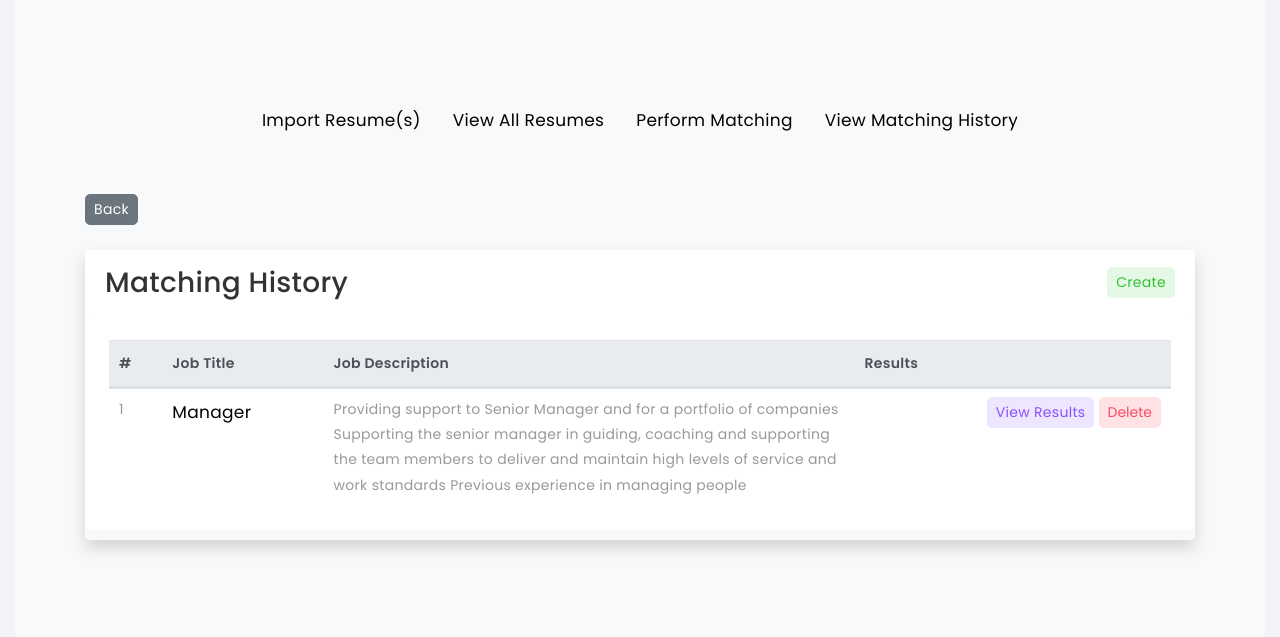
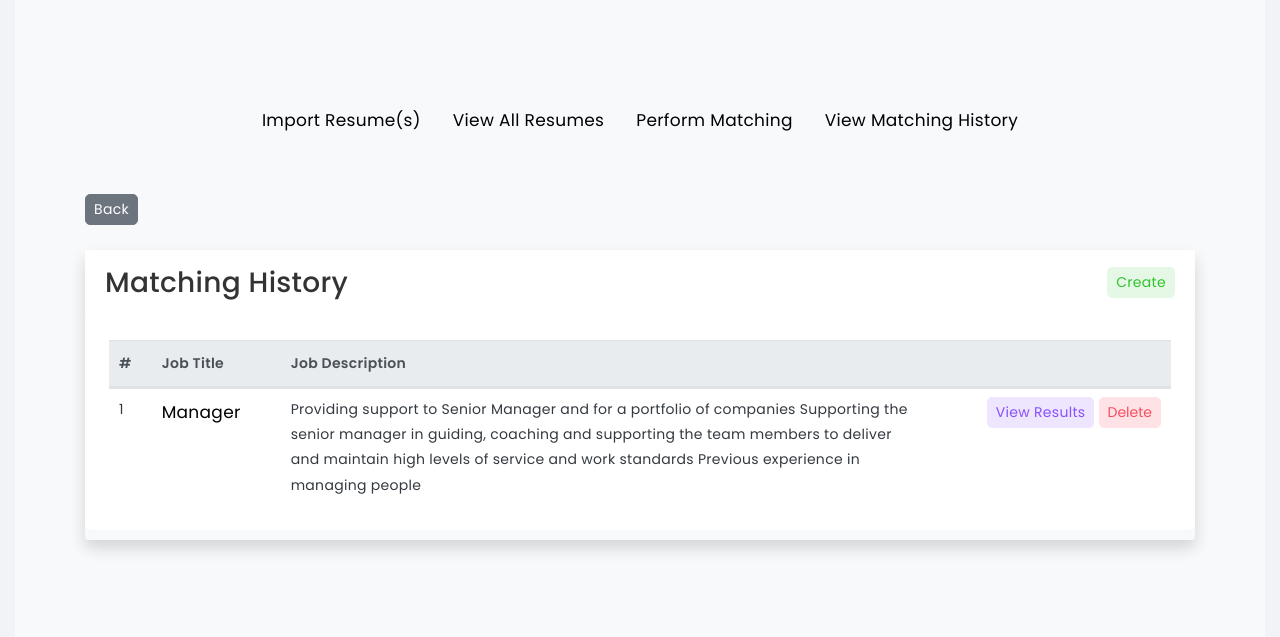
Before and after one commit to pxian/careercare, a Django app: page /resumeanalyzer/history/ in a window 1280 px wide. Shown: the part 102-739 px from the top of the page. Run offline with Django 3.2, Linux system fonts and the light colour scheme; data comes from the database, SQL or seed files in the repository; parts of the project's set-up code (start-up, migrations or seed data) failed here and were passed over; some libraries are stand-ins or nearby versions.

Commit message:
Pagination

```diff
--- a/resumeanalyzer/templates/history.html
+++ b/resumeanalyzer/templates/history.html
@@ -58,13 +58,13 @@
                 <div class="job-post-item bg-white p-4 d-block d-md-flex align-items-center w-100">
                     <div class="portlet-body w-100">
                         <div class="table-scrollable table-scrollable-borderless">
-                            <table class="table align-items-center table-flush dataTable">
+                            <table class="table table-light text-dark dataTable">
                                 <thead class="thead-light">
                                     <tr>
                                         <th scope="col">#</th>
                                         <th scope="col">Job Title</th>
                                         <th scope="col">Job Description</th>
-                                        <th scope="col">Results</th>
+                                        <th scope="col"></th>
                                     </tr>
                                 </thead>
                                 <tbody>
@@ -72,7 +72,7 @@
                                     <tr>
                                         <td>{{ forloop.counter }}</td>
                                         <td><a href="{{ job.jobdesc.url }}" target="_blank">{{ job.title }}</a></td>
-                                        <td style="width:50%">{{ job.summary }}</td>
+                                        <td style="width:60%">{{ job.summary }}</td>
                                         <td style="text-align:right;"><a href="{% url 'resumeanalyzer:result' job.jobid %}" class="btn btn-sm btn-info">View Results</a>
                                             <form style="display:inline-block;" method="POST"
                                                 action="{% url 'resumeanalyzer:deleteJob' job.jobid %}"
@@ -113,9 +113,6 @@ r - pRocessing
         "zeroRecords": "<div class='p-3'><img class='mx-auto pt-2' width='250' src='/static/images/not_found.png' style='cursor: auto'>" +
           "<p class='mx-auto'>No results found</p></div>"
       },
-      fnDrawCallback: function () {
-        $(".dataTable thead").remove();
-      },
     });
   });
 </script>
--- a/resumeanalyzer/templates/result.html
+++ b/resumeanalyzer/templates/result.html
@@ -77,7 +77,7 @@
         <div class="job-post-item bg-white p-4 d-block d-md-flex align-items-center w-100">
             <div class="portlet-body w-100">
                 <div class="table-scrollable table-scrollable-borderless">
-                    <table class="table align-items-center table-flush dataTable">
+                    <table class="table table-light text-dark dataTable">
                         <thead class="thead-light">
                             <tr>
                                 <th scope="col">#</th>
@@ -153,9 +153,6 @@ r - pRocessing
         "zeroRecords": "<div class='p-3'><img class='mx-auto pt-2' width='250' src='/static/images/not_found.png' style='cursor: auto'>" +
           "<p class='mx-auto'>No results found</p></div>"
       },
-      fnDrawCallback: function () {
-        $(".dataTable thead").remove();
-      },
     });
   });
 </script>
--- a/resumeanalyzer/templates/resumelist.html
+++ b/resumeanalyzer/templates/resumelist.html
@@ -59,7 +59,7 @@
         <div class="job-post-item bg-white p-4 d-block d-md-flex align-items-center w-100">
           <div class="portlet-body w-100">
             <div class="table-scrollable table-scrollable-borderless">
-              <table class="table align-items-center table-flush dataTable">
+              <table class="table table-light text-dark dataTable">
                 <thead class="thead-light">
                   <tr>
                     <th scope="col">#</th>
@@ -106,9 +106,6 @@ r - pRocessing
         "zeroRecords": "<div class='p-3'><img class='mx-auto pt-2' width='250' src='/static/images/not_found.png' style='cursor: auto'>" +
           "<p class='mx-auto'>No results found</p></div>"
       },
-      fnDrawCallback: function () {
-        $(".dataTable thead").remove();
-      },
     });
   });
 </script>
```
Also changed, not shown: resumeanalyzer/templates/match.html (+2 -6 lines), 1 other file.
